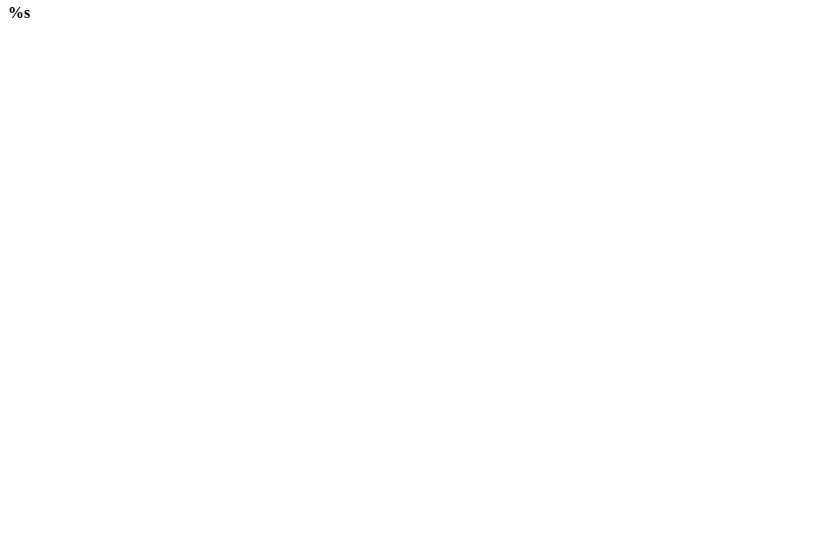
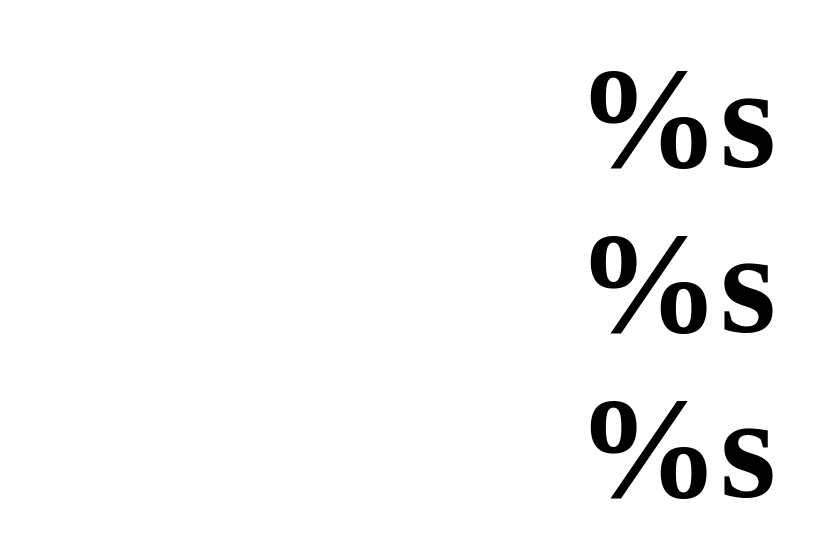
Before and after one commit to hkskoglund/gw, a plain HTML site: page html/ipad1.html in a window 1280 px wide. Shown: the whole page, without its empty margins (0-827 px from the left). Drawn offline with Linux system fonts and the light colour scheme.

Commit message:
fix: add windspeed/direction

```diff
--- a/html/ipad1.html
+++ b/html/ipad1.html
@@ -1,5 +1,5 @@
 <!DOCTYPE html>
-<html style="zoom:1">
+<html style="zoom:9">
 
 <head>
     <meta charset="UTF-8">
@@ -7,7 +7,9 @@
 </head>
 
 <body style="margin: 4px 0 0 8px">
-    <div style="font-weight: bold">%s</div>
+    <div id="outtemp" style="font-weight: bold; text-align: center">%s</div>
+    <div id="windspeed" style="font-weight: bold; text-align: center">%s</div>
+    <div id="winddirection" style="font-weight: bold; text-align: center">%s</div>
 </body>
 
 </html>
```
Also changed, not shown: 1 other file.
